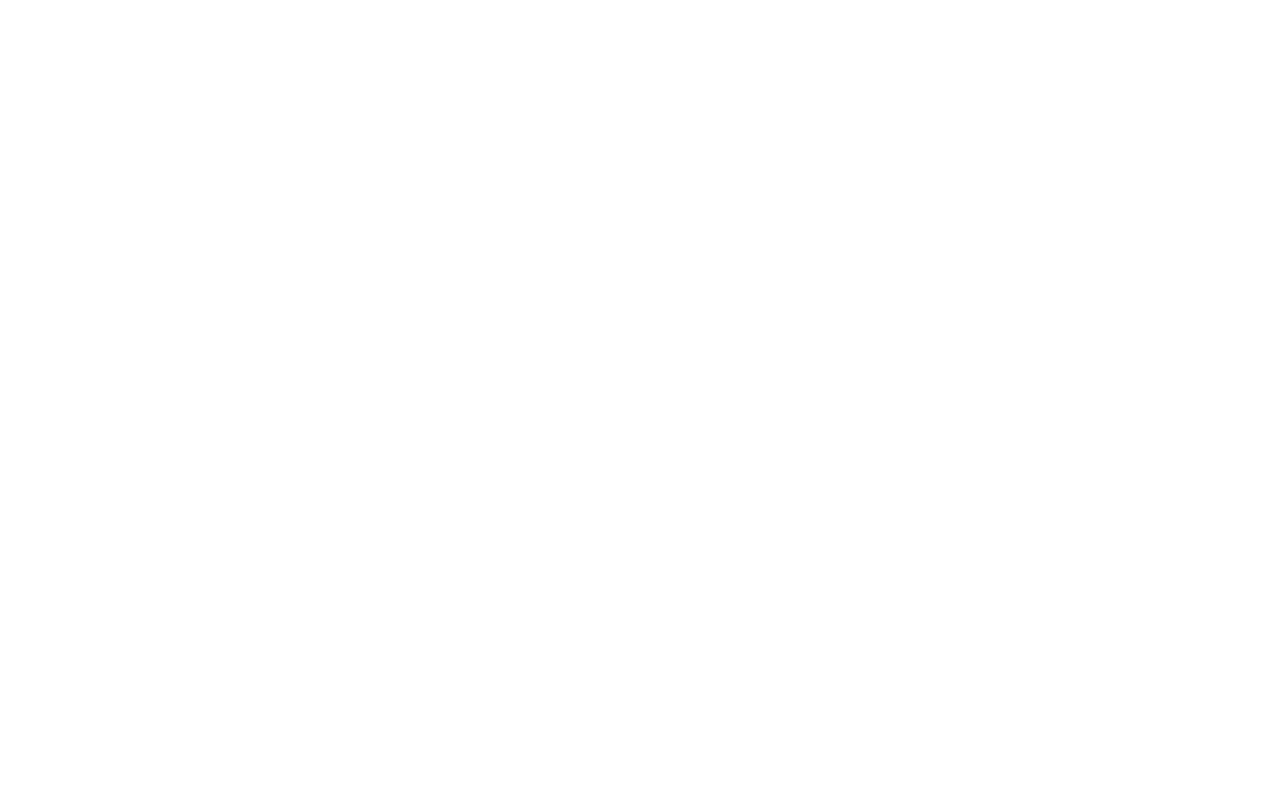
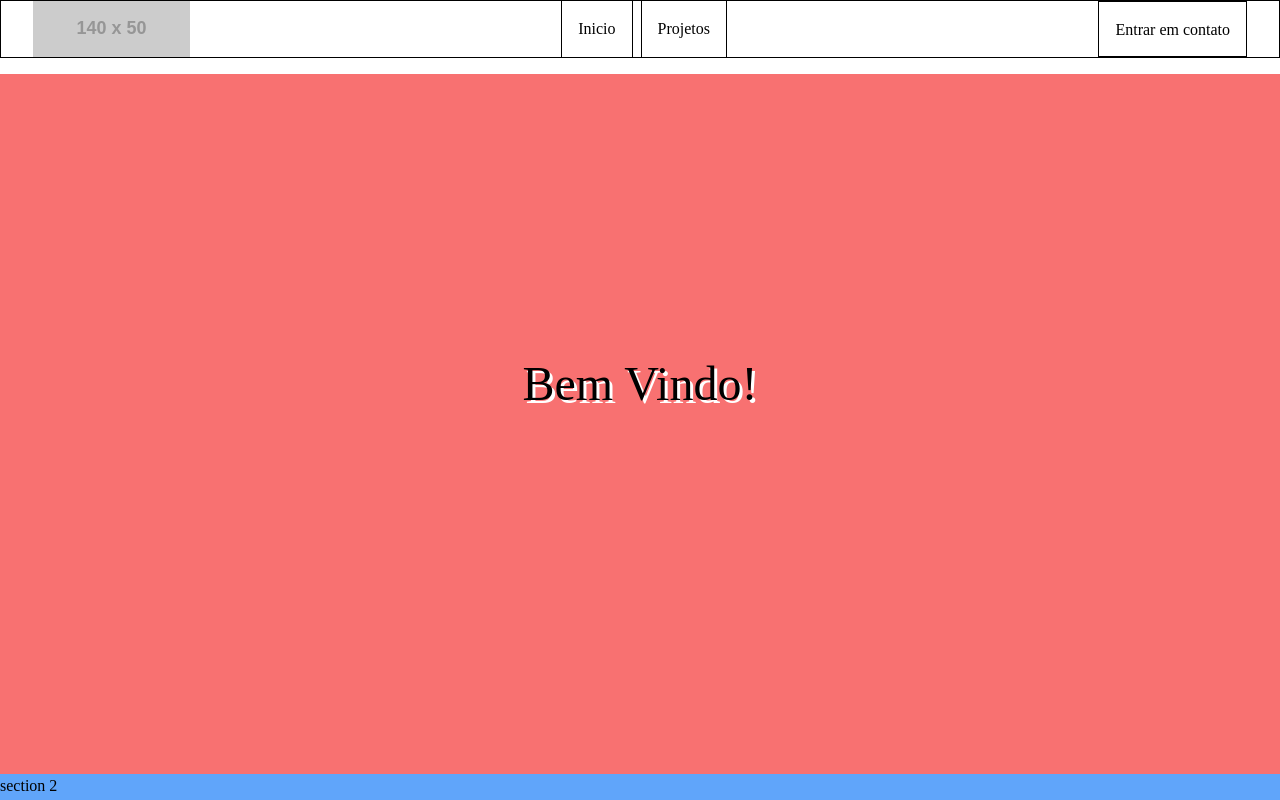
Before and after one commit to dev-brunoreis/portfolio, a Nuxt app: page / in a window 1280 px wide. Shown: the top 800 px of the page. Built offline with nearby package versions, Linux system fonts and the light colour scheme.

Commit message:
working on main sections

```diff
--- a/app.vue
+++ b/app.vue
@@ -1,3 +1,11 @@
 <template>
-    <NuxtPage />
+    <NuxtLayout>
+        <NuxtPage />
+    </NuxtLayout>
 </template>
+
+<style>
+* {
+    font-family: Signika;
+}
+</style>
--- a/components/page/header.vue
+++ b/components/page/header.vue
@@ -1,2 +1,9 @@
 <template>
+    <div class="border border-black">
+        <div class="mx-auto flex h-14 justify-between w-[95%]">
+            <PageHeaderLogoImage />
+            <PageHeaderNavigation />
+            <PageHeaderContactButton />
+        </div>
+    </div>
 </template>
--- /dev/null
+++ b/components/page/header/contact/button.vue
@@ -0,0 +1,3 @@
+<template>
+    <button class="p-4 border border-black">Entrar em contato</button>
+</template>
--- /dev/null
+++ b/components/page/header/logo/image.vue
@@ -0,0 +1,5 @@
+<template>
+    <div class="flex">
+        <img src="https://placehold.co/140x50" />
+    </div>
+</template>
--- /dev/null
+++ b/components/page/header/navigation.vue
@@ -0,0 +1,6 @@
+<template>
+    <ol class="flex items-center h-full gap-2">
+        <li class="flex px-4 py-4 border-black border cursor-pointer">Inicio</li>
+        <li class="flex px-4 py-4 border-black border cursor-pointer">Projetos</li>
+    </ol>
+</template>
--- /dev/null
+++ b/components/section/presentation.vue
@@ -0,0 +1,34 @@
+<template>
+    <div class="bg-red-400">
+        <div class="mx-auto w-[95%] h-[700px] flex items-center justify-center flex-col gap-20">
+            <h1 style="text-shadow: 3px 3px white;" class="text-5xl flex">Bem Vindo!</h1>
+            <div class="w-1/2 justify-content">
+               <!-- <span class="block">
+                    Sou um desenvolvedor fullstack apaixonado por programação e pela constante evolução que
+                    ela oferece.
+                </span>
+
+                <span class="block">
+                    Trabalho no desenvolvimento de soluções eficientes e inovadoras, mas minha paixão vai além
+                    do trabalho.
+                </span>
+
+                <span class="block">
+                    Nas horas vagas, gosto de me aventurar em sistemas, explorar novas tecnologias e testar
+                    diferentes abordagens para criar aplicações, tanto com frameworks quanto sem.
+                </span>
+
+                <span class="block">
+                    Acredito que essa curiosidade é o que me mantém sempre em evolução, buscando maneiras mais criativas e eficientes de
+                    resolver problemas.
+                </span>
+
+                <span class="block">
+                    Atualmente, estou cursando Análise e Desenvolvimento de Sistemas, e estou cada vez mais
+                    interessado em me especializar em arquitetura de sistemas e soluções escaláveis. Meu foco é sempre
+                    aprender, explorar e melhorar em tudo o que faço.
+                </span> -->
+            </div>
+        </div>
+    </div>
+</template>
--- /dev/null
+++ b/components/section/technologies.vue
@@ -0,0 +1,7 @@
+<template>
+    <div class="bg-blue-400">
+        <div class="mx-auto container h-[700px]">
+            <h1>section 2</h1>
+        </div>
+    </div>
+</template>
--- /dev/null
+++ b/layouts/default.vue
@@ -0,0 +1,4 @@
+<template>
+    <PageHeader />
+    <slot />
+</template>
--- a/nuxt.config.ts
+++ b/nuxt.config.ts
@@ -2,5 +2,8 @@
 export default defineNuxtConfig({
   compatibilityDate: '2024-11-01',
   devtools: { enabled: true },
-  modules: ['@nuxtjs/tailwindcss'],
+  modules: [
+    '@nuxtjs/tailwindcss',
+    '@nuxt/fonts'
+  ],
 })
--- a/package.json
+++ b/package.json
@@ -10,6 +10,7 @@
     "postinstall": "nuxt prepare"
   },
   "dependencies": {
+    "@nuxt/fonts": "^0.10.3",
     "@nuxtjs/tailwindcss": "^6.13.1",
     "nuxt": "^3.15.4",
     "vue": "latest",
--- a/pages/index.vue
+++ b/pages/index.vue
@@ -1,3 +1,6 @@
 <template>
-    <PageHeader />
+    <div class="my-4">
+        <SectionPresentation />
+        <SectionTechnologies />
+    </div>
 </template>
```
Also changed, not shown: 1 other file (tests, documents, lock files or other folders).
